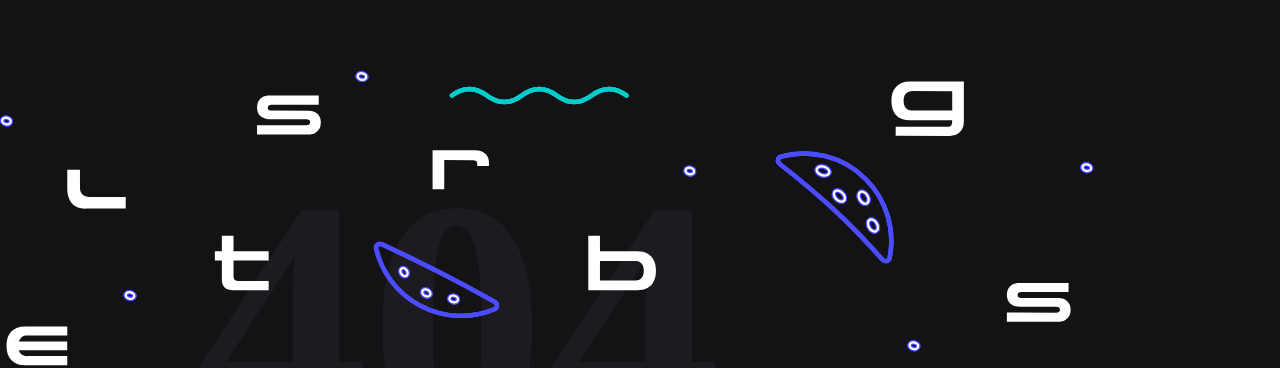
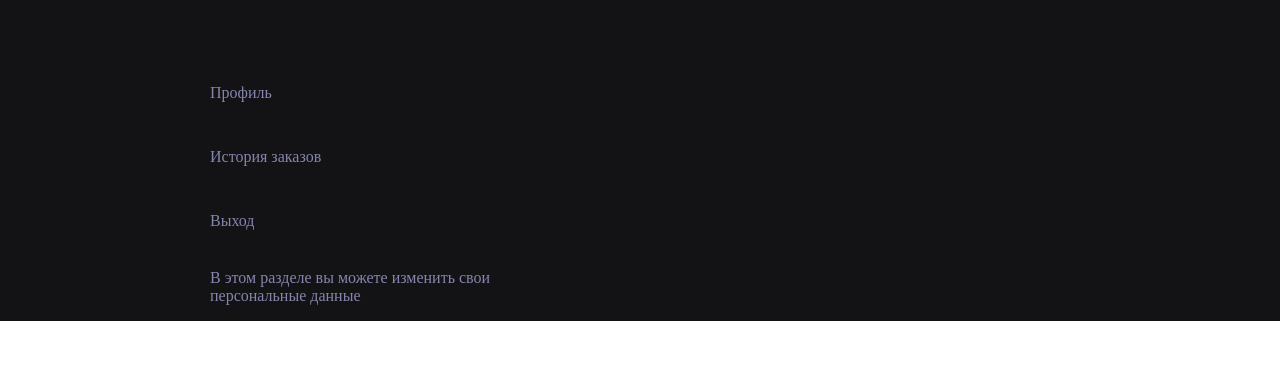
Before and after one commit to ehunova/react-stellar-burger, a React (Create React App) app: page /profile in a window 1280 px wide. Shown: the part 147-515 px from the top of the page. Built offline with nearby package versions, Linux system fonts and the light colour scheme; no server answers.

Commit message:
profile edit form page added

```diff
--- a/src/components/app-header/app-header.jsx
+++ b/src/components/app-header/app-header.jsx
@@ -14,13 +14,13 @@ export default function AppHeader() {
             <header className={clsx("pt-4 pb-4", styles.header)}>
                 <nav className={styles.container}>
                     <div className={styles.navigations}>
-                        <NavigationLink link="/">
+                        <NavigationLink className={'text text_type_main-default pl-5 pr-5 pb-4 pt-4 mr-2'} link="/">
                             <>
                                 <BurgerIcon type={path === "/" ? "primary" : "secondary"}/>
                                 <span className="ml-2">Конструктор</span>
                             </>
                         </NavigationLink>
-                        <NavigationLink link="/feed">
+                        <NavigationLink className={'text text_type_main-default pl-5 pr-5 pb-4 pt-4 mr-2'} link="/feed">
                             <>
                                 <ListIcon type={path === "/feed" ? "primary" : "secondary"}/>
                                 <span className="ml-2">Лента заказов</span>
@@ -34,7 +34,7 @@ export default function AppHeader() {
                         </NavigationLink>
                     </div>
                     <div>
-                        <NavigationLink link="/profile">
+                        <NavigationLink className={'text text_type_main-default pl-5 pr-5 pb-4 pt-4 mr-2'} link="/profile">
                             <>
                                 <ProfileIcon type={path === "/profile" ? "primary" : "secondary"}/>
                                 <span className="ml-2">Личный кабинет</span>
--- a/src/components/app/app.jsx
+++ b/src/components/app/app.jsx
@@ -6,6 +6,8 @@ import {useDispatch} from "react-redux";
 import {fetchIngredients} from "../../services/reducers/ingredients-slice";
 import {Route, Routes} from "react-router-dom";
 import NotFound404 from "../../pages/not-found404/not-found404";
+import Profile from "../../pages/profile/profile";
+import ProfileEdit from "../../pages/profile-edit/profile-edit";
 
 function App() {
     const dispatch = useDispatch();
@@ -19,6 +21,9 @@ function App() {
             <Routes>
                 <Route path="/" element={<AppHeader/>}>
                     <Route index element={<Main/>}/>
+                    <Route path="/profile" element={<Profile/>}>
+                        <Route path="/profile/profile-edit" element={<ProfileEdit/>} />
+                    </Route>
                     <Route path="*" element={<NotFound404/>}/>
                 </Route>
             </Routes>
--- a/src/components/navigation-link/navigation-link.jsx
+++ b/src/components/navigation-link/navigation-link.jsx
@@ -1,11 +1,10 @@
-import clsx from "clsx";
 import styles from "./navigation-link.module.css";
 import React from "react";
 import PropTypes from "prop-types";
 import {NavLink} from "react-router-dom";
 
 export default function NavigationLink(props) {
-    const getActiveClass = ({isActive}) => (isActive ? styles.linkActive : styles.link) + ' text text_type_main-default pl-5 pr-5 pb-4 pt-4 mr-2';
+    const getActiveClass = ({isActive}) => (isActive ? styles.linkActive : styles.link) + " " + props.className;
 
     return (
         <NavLink className={getActiveClass} to={props.link}>
@@ -15,6 +14,7 @@ export default function NavigationLink(props) {
 }
 
 NavigationLink.propTypes = {
+    className: PropTypes.string,
     link: PropTypes.string,
     children: PropTypes.element.isRequired
 };
--- a/src/pages/not-found404/not-found404.module.css
+++ b/src/pages/not-found404/not-found404.module.css
@@ -16,6 +16,14 @@
     color: #8585AD;
 }
 
+.link:focus {
+    color: #F2F2F3;
+}
+
+.link:hover {
+    text-decoration: none;
+}
+
 .image {
     width: 100%;
     height: 60vh;
--- /dev/null
+++ b/src/pages/profile-edit/profile-edit.jsx
@@ -0,0 +1,36 @@
+import styles from "../profile-edit/profile-edit.module.css";
+import React, {useState} from "react";
+import {Button, EmailInput, Input, PasswordInput} from "@ya.praktikum/react-developer-burger-ui-components";
+
+export default function ProfileEdit() {
+    const [form, setFormItem] = useState({
+        name: '',
+        email: '',
+        password: '',
+    });
+
+    const onChange = (event) => {
+        setFormItem({ ...form, [event.target.name]: event.target.value });
+        return form;
+    }
+
+    const cancelEditForm = () => {
+
+    }
+
+    return (
+        <form className={styles.container}>
+            <Input value={form.name || ""} onChange={onChange} name="name" placeholder="Имя" icon="EditIcon"/>
+            <EmailInput value={form.email || ""} name="email" onChange={onChange} placeholder="Логин" isIcon={true}/>
+            <PasswordInput value={form.password || ""} name="password" onChange={onChange} placeholder="Пароль" icon="EditIcon"/>
+            <div>
+                <Button htmlType="button" onClick={cancelEditForm} type="secondary">
+                    Отмена
+                </Button>
+                <Button htmlType="button" type="primary" size="medium">
+                    Сохранить
+                </Button>
+            </div>
+        </form>
+    )
+}
--- /dev/null
+++ b/src/pages/profile-edit/profile-edit.module.css
@@ -0,0 +1,6 @@
+.container {
+    display: flex;
+    flex-direction: column;
+    gap: 24px;
+    align-items: flex-end;
+}
--- /dev/null
+++ b/src/pages/profile/profile.jsx
@@ -0,0 +1,30 @@
+import styles from "../profile/profile.module.css";
+import React from "react";
+import {Outlet} from "react-router-dom";
+import NavigationLink from "../../components/navigation-link/navigation-link";
+import clsx from "clsx";
+
+export default function Profile() {
+    return (
+        <section className={styles.container}>
+            <div className={styles.navContainer}>
+                <nav className={styles.navbar}>
+                    <NavigationLink className={clsx(styles.link, "text text_type_main-medium")} link="/profile/profile-edit">
+                        <span>Профиль</span>
+                    </NavigationLink>
+                    <NavigationLink className={clsx(styles.link, "text text_type_main-medium")} link="/profile/orders">
+                        <span>История заказов</span>
+                    </NavigationLink>
+                    <NavigationLink className={clsx(styles.link, "text text_type_main-medium")} link="/profile/orders/:id">
+                        <span>Выход</span>
+                    </NavigationLink>
+                </nav>
+                <p className={clsx(styles.text, "text text_type_main-default mt-20")}>В этом разделе вы можете изменить
+                    свои персональные данные</p>
+            </div>
+            <div className={styles.content}>
+                <Outlet/>
+            </div>
+        </section>
+    )
+}
--- /dev/null
+++ b/src/pages/profile/profile.module.css
@@ -0,0 +1,34 @@
+.container {
+    display: flex;
+    max-width: 1160px;
+    margin: 120px auto 0;
+    gap: 60px;
+    justify-content: start;
+}
+
+.navContainer {
+    display: flex;
+    flex-direction: column;
+    max-width: 320px;
+}
+
+.navbar {
+    display: flex;
+    align-items: flex-start;
+    flex-direction: column;
+}
+
+.link {
+    height: 64px;
+}
+
+.text {
+    text-align: left;
+    color: #8585AD;
+}
+
+.content {
+    display: flex;
+    max-width: 840px;
+    min-width: 480px;
+}
```
